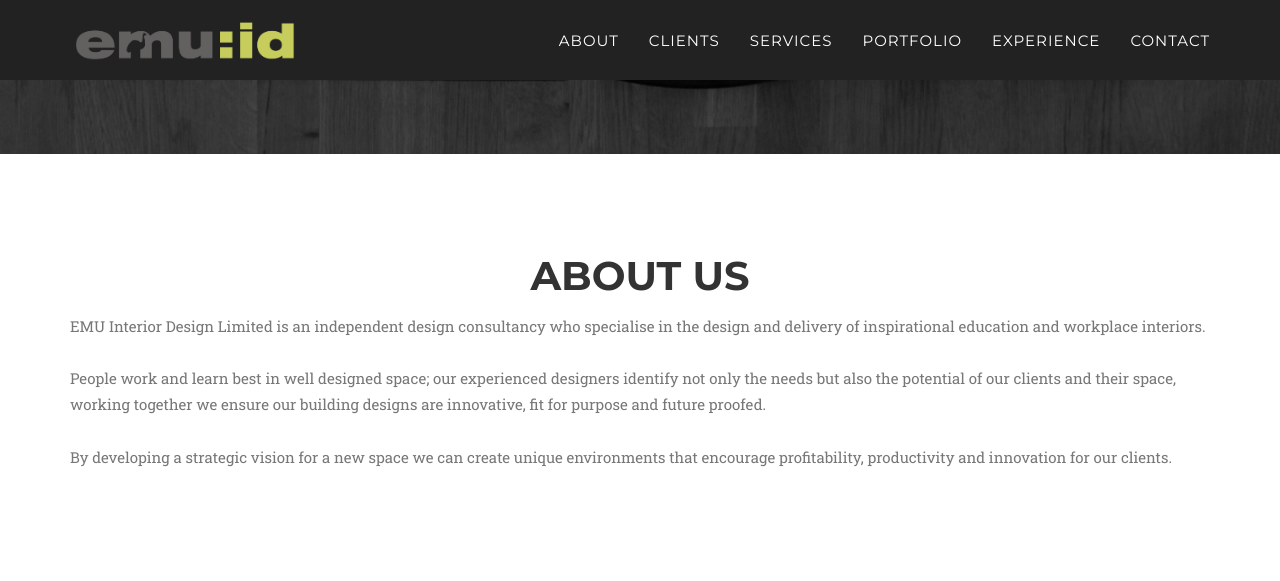
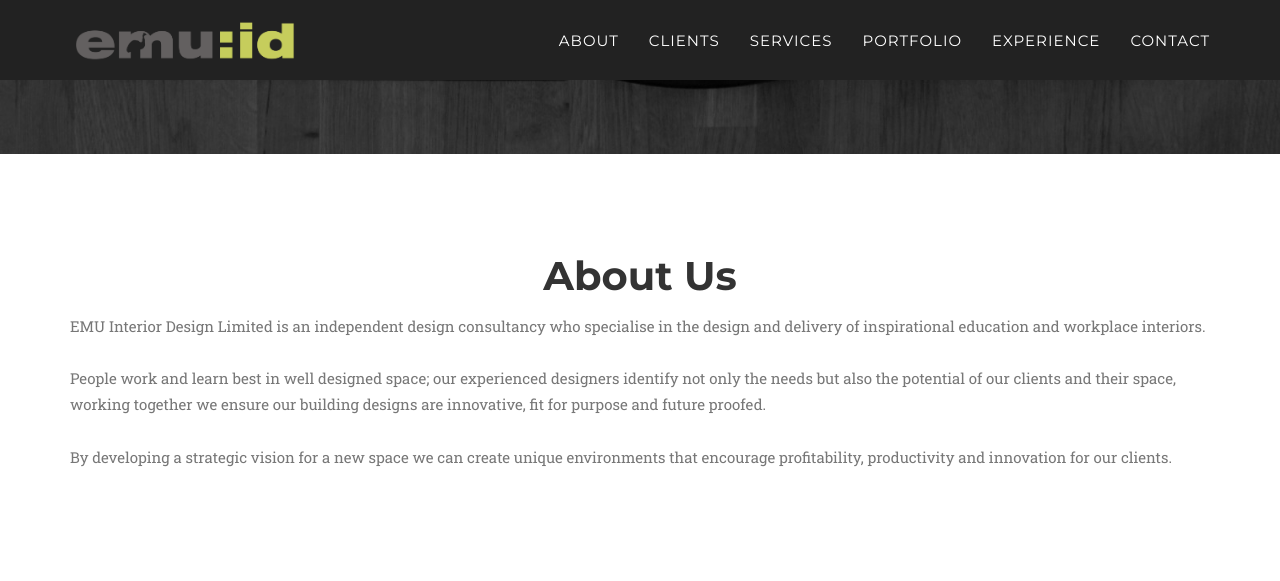
Before and after one commit to emuid/emuid.github.io, a Jekyll site: the page built from index.html, in a window 1280 px wide and 1400 px high, scrolled down 604 px. Shown: the top 581 px of the window. Built offline with Jekyll 4.4.1, drawn with Linux system fonts in a browser that asks for light colours; some web fonts are replaced; grey boxes are pictures that could not be loaded.

Commit message:
correct sub heading style

```diff
--- a/_includes/css/agency.css
+++ b/_includes/css/agency.css
@@ -337,10 +337,10 @@ section h2.section-heading {
     margin-top: 0;
     margin-bottom: 15px;
     font-size: 40px;
+    text-transform: none;
 }
 
-section h3.section-subheading,
-section h2.section-subheading {
+section h3.section-subheading {
     margin-bottom: 50px;
     text-transform: none;
     font-family: {{ site.data.template.font.secondary }};
```
